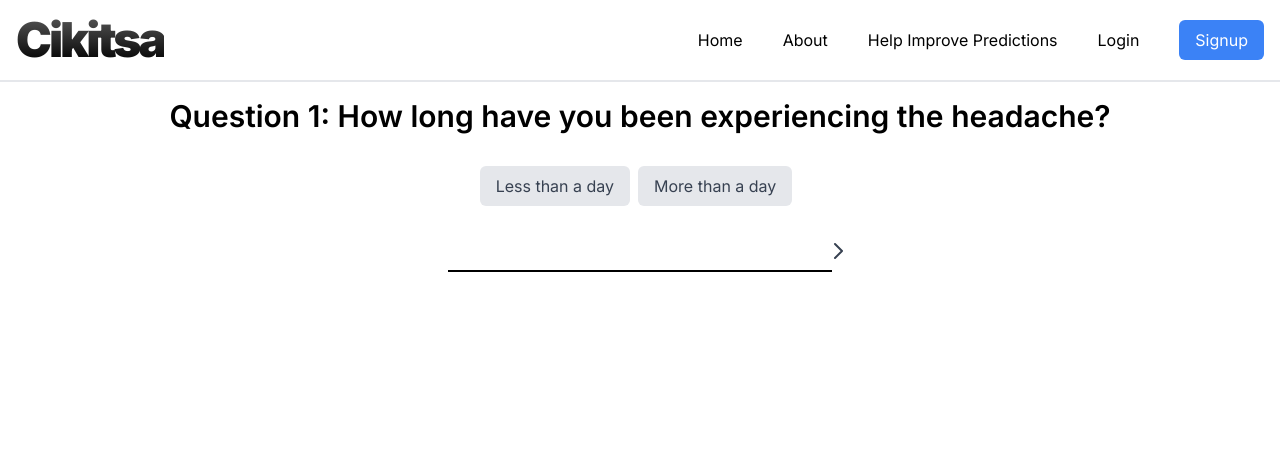
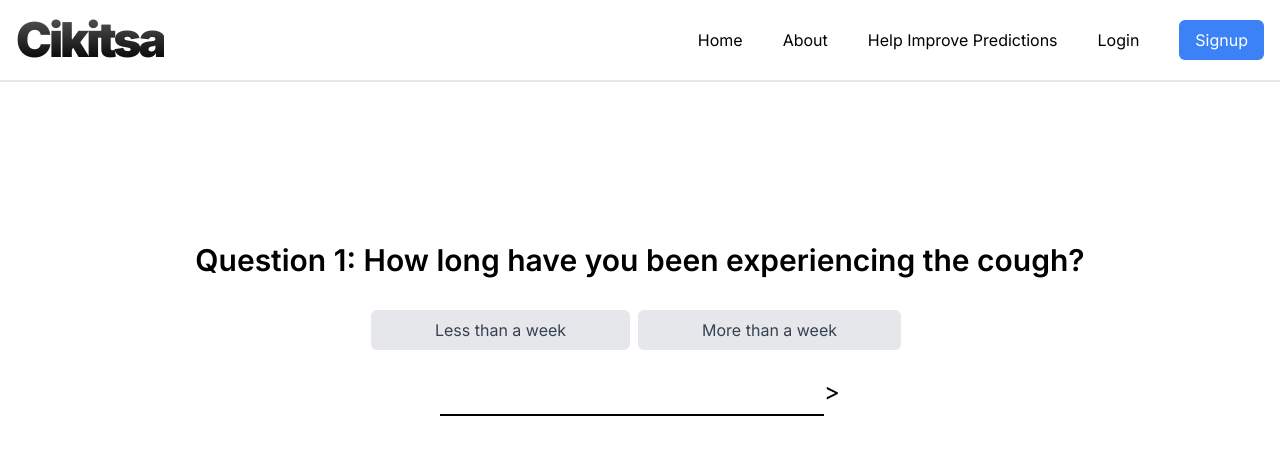
Before and after one commit to niladrix719/Cikitsa, a Next.js app: page /qna in a window 1280 px wide. Shown: the top 454 px of the page. Built offline with nearby package versions, Linux system fonts and the light colour scheme.

Commit message:
updated qna section and added results page

```diff
--- a/app/components/QnABox.tsx
+++ b/app/components/QnABox.tsx
@@ -1,8 +1,13 @@
 'use client'
 import React, { useState } from 'react';
+import Link from 'next/link';
 
 type QnAProps = {
   setQuestionNumber: React.Dispatch<React.SetStateAction<number>>;
+  question: string;
+  opt1: string;
+  opt2: string;
+  id: number;
 };
 
 const QnABox = (props: QnAProps) => {
@@ -21,19 +26,19 @@ const QnABox = (props: QnAProps) => {
 
   return (
     <div className='flex flex-col items-center p-4'>
-      <h2 className='text-3xl font-semibold mb-8'>Question 1: How long have you been experiencing the headache?</h2>
+      <h2 className='text-3xl font-semibold mb-8'>{props.question}</h2>
       <div className='options'>
         <button
-          className={`bg-gray-200 hover:bg-gray-300 text-gray-700 px-4 py-2 rounded-md mr-2 mb-2 ${selectedOption === 'Less than a day' ? 'bg-gray-300' : ''}`}
-          onClick={() => handleOptionClick('Less than a day')}
+          className={`bg-gray-200 hover:bg-gray-300 text-gray-700 px-16 py-2 rounded-md mr-2 mb-2 ${selectedOption === props.opt1 ? 'bg-gray-300' : ''}`}
+          onClick={() => handleOptionClick(props.opt1)}
         >
-          Less than a day
+          {props.opt1}
         </button>
         <button
-          className={`bg-gray-200 hover:bg-gray-300 text-gray-700 px-4 py-2 rounded-md mr-2 mb-2 ${selectedOption === 'More than a day' ? 'bg-gray-300' : ''}`}
-          onClick={() => handleOptionClick('More than a day')}
+          className={`bg-gray-200 hover:bg-gray-300 text-gray-700 px-16 py-2 rounded-md mr-2 mb-2 ${selectedOption === props.opt2 ? 'bg-gray-300' : ''}`}
+          onClick={() => handleOptionClick(props.opt2)}
         >
-          More than a day
+          {props.opt2}
         </button>
       </div>
       <div className='relative mt-4'>
@@ -43,11 +48,8 @@ const QnABox = (props: QnAProps) => {
           onChange={handleInputChange}
           className='border-b-2 border-black w-96 px-2 py-2 focus:outline-none'
         />
-        <div className='absolute top-1/2 transform -translate-y-1/2 right-[-1.1rem] text-gray-700 pointer-events-none'>
-          <svg xmlns='http://www.w3.org/2000/svg' className='h-6 w-6' fill='none' viewBox='0 0 24 24' stroke='currentColor'>
-            <path strokeLinecap='round' strokeLinejoin='round' strokeWidth='2' d='M9 5l7 7-7 7'></path>
-          </svg>
-        </div>
+        {props.id <= 3 && <span onClick={() => props.setQuestionNumber(props.id + 1)} className='cursor-pointer text-2xl'>&gt;</span>}
+        {props.id === 4 && <Link href='/results' className='cursor-pointer text-2xl'>&gt;</Link>}
       </div>
     </div>
   );
--- a/app/fullData.json
+++ b/app/fullData.json
@@ -1,12 +1,12 @@
 {
     "symptoms": [
       {
-        "name": "Fever",
+        "name": "High Fever",
         "description": "Elevated body temperature, often a sign of infection or inflammation.",
         "image": "https://example.com/fever.jpg"
       },
       {
-        "name": "Cough",
+        "name": "Hemoptysis",
         "description": "A sudden, forceful expulsion of air from the lungs, typically caused by respiratory infections or irritants.",
         "image": "https://example.com/cough.jpg"
       },
--- a/app/page.tsx
+++ b/app/page.tsx
@@ -12,7 +12,7 @@ export default function Home() {
   return (
     <main className='flex flex-col items-center'>
       <h1
-        className='text-9xl font-black mt-8 mb-16'
+        className='text-9xl font-black mt-8 mb-8'
         style={{
           letterSpacing: '-3px',
           backgroundImage: 'linear-gradient(180deg, #555, #000)',
--- a/app/qna/page.tsx
+++ b/app/qna/page.tsx
@@ -4,9 +4,48 @@ import React, { useState } from 'react';
 
 const Qna = () => {
   const [questionNumber, setQuestionNumber] = useState(1);
+
   return (
-    <div>
-        {questionNumber === 1 && <QnABox setQuestionNumber={setQuestionNumber} />}
+    <div className="mt-36">
+      {questionNumber === 1 && (
+        <QnABox
+          id={1}
+          opt1="Less than a week"
+          opt2="More than a week"
+          question="Question 1: How long have you been experiencing the cough?"
+          setQuestionNumber={setQuestionNumber}
+        />
+      )}
+
+      {questionNumber === 2 && (
+        <QnABox
+          id={2}
+          opt1="No"
+          opt2="Yes"
+          question="Question 2: Have you noticed any unexplained weight loss recently?"
+          setQuestionNumber={setQuestionNumber}
+        />
+      )}
+
+      {questionNumber === 3 && (
+        <QnABox
+          id={3}
+          opt1="Moderate fatigue"
+          opt2="Severe fatigue"
+          question="Question 3: How would you describe your level of fatigue?"
+          setQuestionNumber={setQuestionNumber}
+        />
+      )}
+
+      {questionNumber === 4 && (
+        <QnABox
+          id={4}
+          opt1="No"
+          opt2="Yes"
+          question="Question 4: Are you experiencing shortness of breath during physical activities?"
+          setQuestionNumber={setQuestionNumber}
+        />
+      )}
     </div>
   );
 };
--- /dev/null
+++ b/app/results/page.tsx
@@ -0,0 +1,17 @@
+import React from 'react'
+import Image from 'next/image'
+
+function page() {
+  return (
+    <div className='flex flex-col items-center p-4'>
+        <Image src='https://img.freepik.com/premium-photo/doctor-looks-hologram-lungs-checks-test-result-virtual-interface-analyzes-data-pneumonia-donation-innovative-technologies-medicine-future_99433-6562.jpg?w=740' alt='Lung-Cancer' width={500} height={500} />
+        <h1 className='text-3xl font-semibold mt-8 mb-8'>You have a 72% chance of having lung cancer.</h1>
+        <div>
+            <button className='bg-gray-200 hover:bg-gray-300 text-gray-700 px-8 py-2 rounded-md mr-2 mb-2'>See prevention methods</button>
+            <button className='bg-gray-200 hover:bg-gray-300 text-gray-700 px-8 py-2 rounded-md mr-2 mb-2'>Contact a Doctor</button>
+        </div>
+    </div>
+  )
+}
+
+export default page
```
Also changed, not shown: app/data.json (+45 -5 lines).
